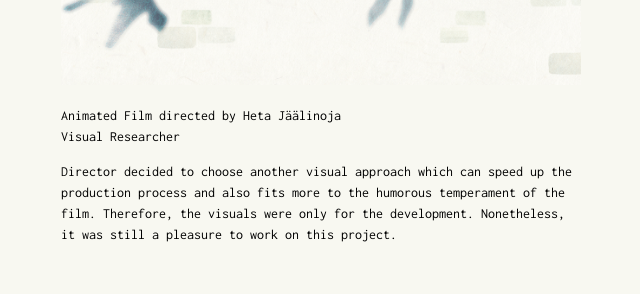
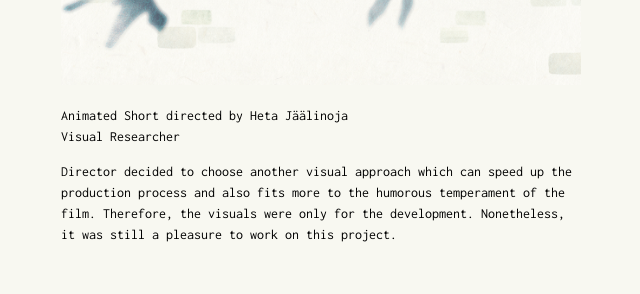
Before and after one commit to itchyeggie/itchyeggie.github.io, a Jekyll site: the page built from _posts/1011-01-01-nun.md, in a window 1280 px wide. Shown: the part 732-1026 px from the top of the page, without its empty margins (59-699 px from the left). Built offline with Jekyll 4.4.1, drawn with Linux system fonts in a browser that asks for light colours; grey boxes are pictures that could not be loaded.

Commit message:
Update _posts/1011-01-01-nun.md (via Pages CMS)

```diff
--- a/_posts/1011-01-01-nun.md
+++ b/_posts/1011-01-01-nun.md
@@ -3,13 +3,11 @@
 title: Nun or Never by Heta Jäälinoja
 home: false
 ---
-
-
 ![Snow](./assets/images/nun/nun003.jpg)
 
 ![Forest](./assets/images/nun/nun004.jpg)
 
-Animated Film directed by Heta Jäälinoja
+Animated Short directed by Heta Jäälinoja
 Visual Researcher
 
 Director decided to choose another visual approach which can speed up the production process and also fits more to the humorous temperament of the film. Therefore, the visuals were only for the development. Nonetheless, it was still a pleasure to work on this project.
@@ -17,3 +15,5 @@
 
 
 &nbsp;
+
+<iframe title="vimeo-player" src="https://player.vimeo.com/video/825410354?h=9488980e01" width="640" height="360" frameborder="0" referrerpolicy="strict-origin-when-cross-origin" allow="autoplay; fullscreen; picture-in-picture; clipboard-write; encrypted-media; web-share"   allowfullscreen></iframe>
```
